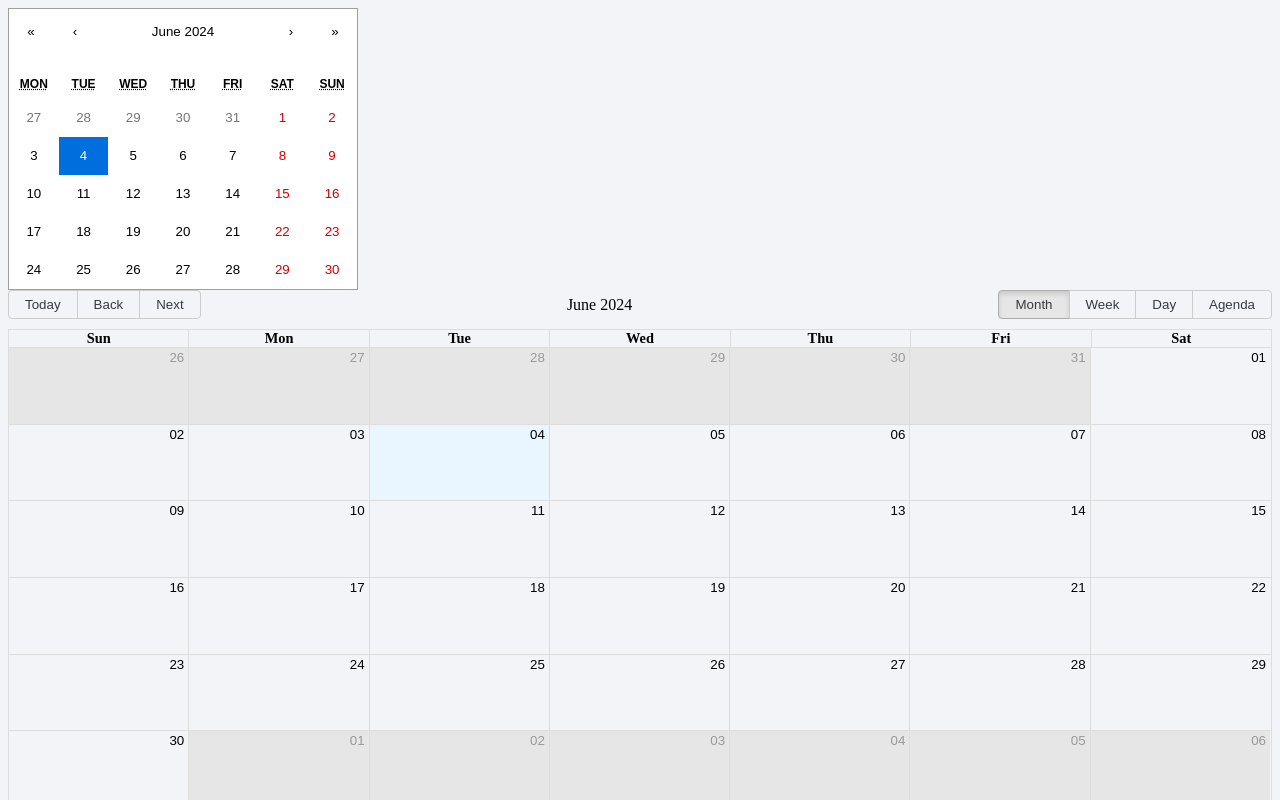
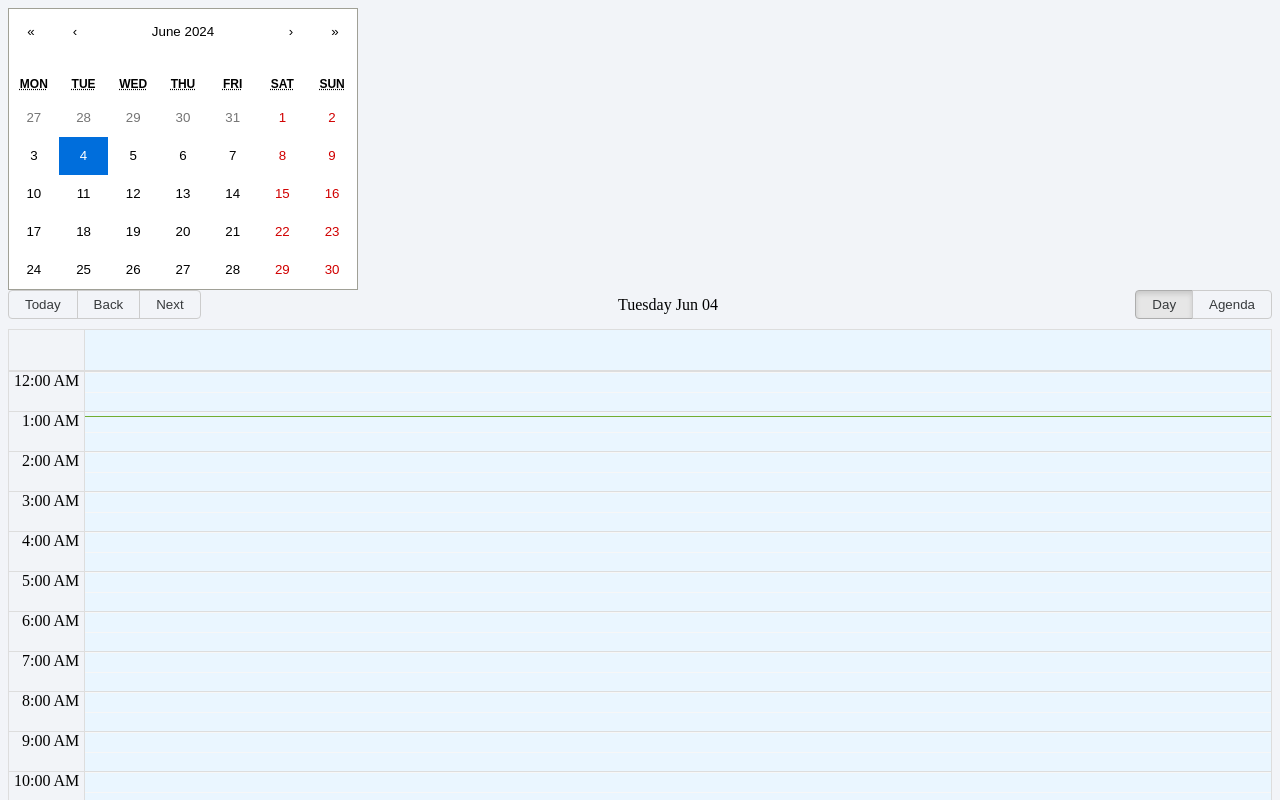
Before and after one commit to Geodude-OOTO/OOTO, a React (Create React App) app in the folder client/: page /dashboard in a window 1280 px wide. Shown: the top 800 px of the page. Built offline with nearby package versions, Linux system fonts and the light colour scheme.

Commit message:
connected the react-calendar and react big calendar to a date value that will updated with useState hook for both calendars upon selecting a date. This changes the view on both small and big calendar

```diff
--- a/client/src/components/BigCalendar.jsx
+++ b/client/src/components/BigCalendar.jsx
@@ -1,6 +1,6 @@
 import React from 'react';
-import { Calendar, momentLocalizer } from 'react-big-calendar'
-import { useMemo } from 'react';
+import { Calendar, momentLocalizer, Views } from 'react-big-calendar'
+import { useMemo, useState, useCallback} from 'react';
 import moment from 'moment'
 import '../styles/bigcalendar.css'
 import 'react-big-calendar/lib/css/react-big-calendar.css';
@@ -9,22 +9,32 @@ import 'react-big-calendar/lib/css/react-big-calendar.css';
 // to the correct localizer.
 const localizer = momentLocalizer(moment) // or globalizeLocalizer
 
-const MyCalendar = (props) => {
+const BigCalendar = ({date, onNavigate}) => {
+//commenting this since we are already getting a date in the dashboard container
+    // const {defaultDate} = useMemo(() => ({
+    //     defaultDate: new Date()
+    //   }), [])
+    const [view, setView] = useState(Views.DAY)
+    const onView = useCallback((newView) => setView(newView), [setView])
 
-    const {defaultDate} = useMemo(() => ({
-        defaultDate: new Date()
-      }), [])
+    // Define the views you want to allow
+    const allowedViews = [Views.DAY, Views.AGENDA];
 
     return (
   <div className="myCustomHeight">
     <Calendar
-    defaultDate={defaultDate}
+      defaultDate={date}
+      date={date}
       localizer={localizer}
       startAccessor="start"
       endAccessor="end"
+      onNavigate={onNavigate}
+      view={view}
+      views={allowedViews}
+      onView={onView}
     />
   </div>
 )
 }
 
-export default MyCalendar;
+export default BigCalendar;
--- a/client/src/views/Dashboard.jsx
+++ b/client/src/views/Dashboard.jsx
@@ -1,9 +1,9 @@
-import React, { useState } from "react";
+import React, { useState, useCallback } from "react";
 import '../styles/dashboard.css'
 import Calendar from 'react-calendar';
 import 'react-calendar/dist/Calendar.css';
 
-import MyCalendar from "../components/BigCalendar";
+import BigCalendar from "../components/BigCalendar";
 
 
 
@@ -13,12 +13,14 @@ const Dashboard = () => {
     const handleDateChange = (date) => {
         setValue (date);
     }
+
+    const onNavigate = useCallback((newDate) => setValue(newDate), [setValue])
     return (<div className="dashboard-container">
         <div>
         <Calendar onChange={handleDateChange} value={value} />
 
         </div>
-        <MyCalendar/>
+        <BigCalendar date={value} onNavigate={onNavigate}/>
 
         </div>
     );
```
